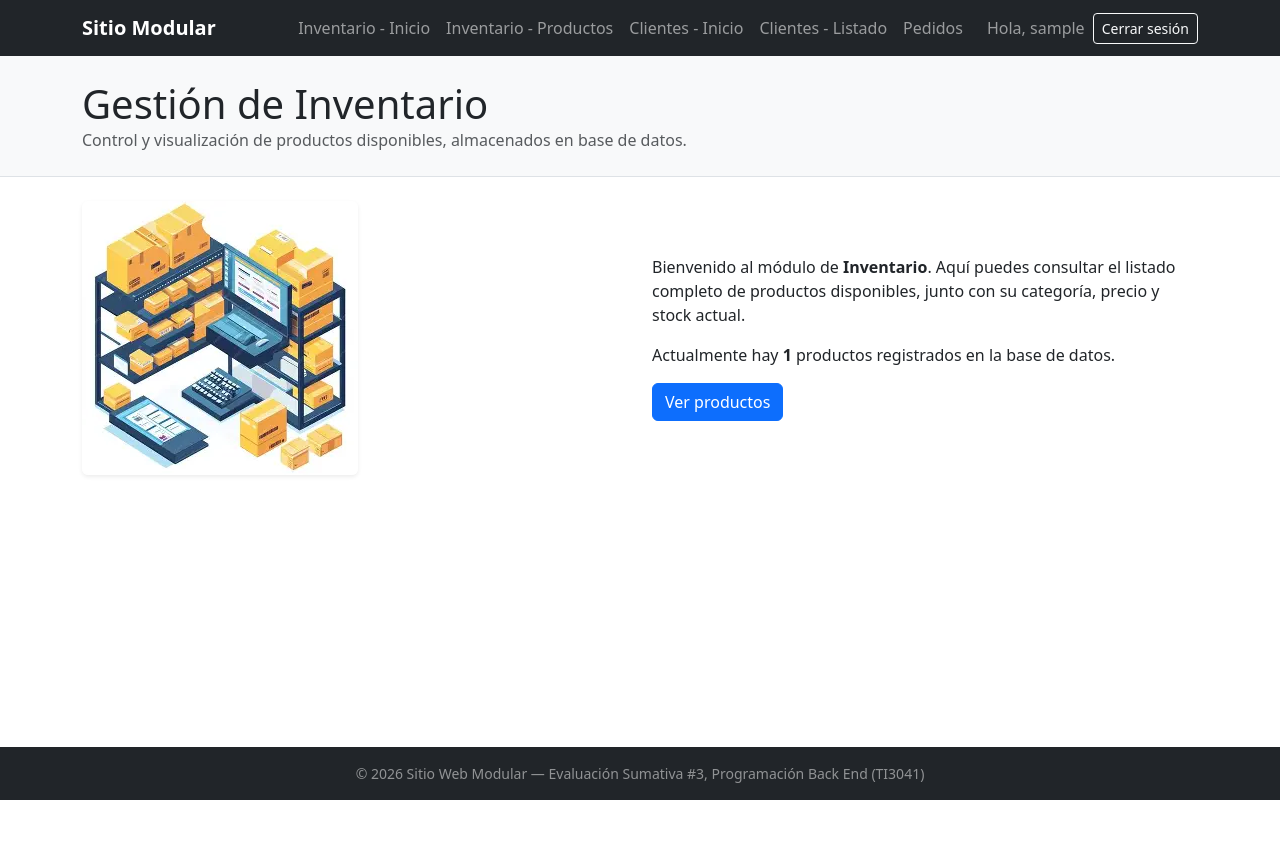
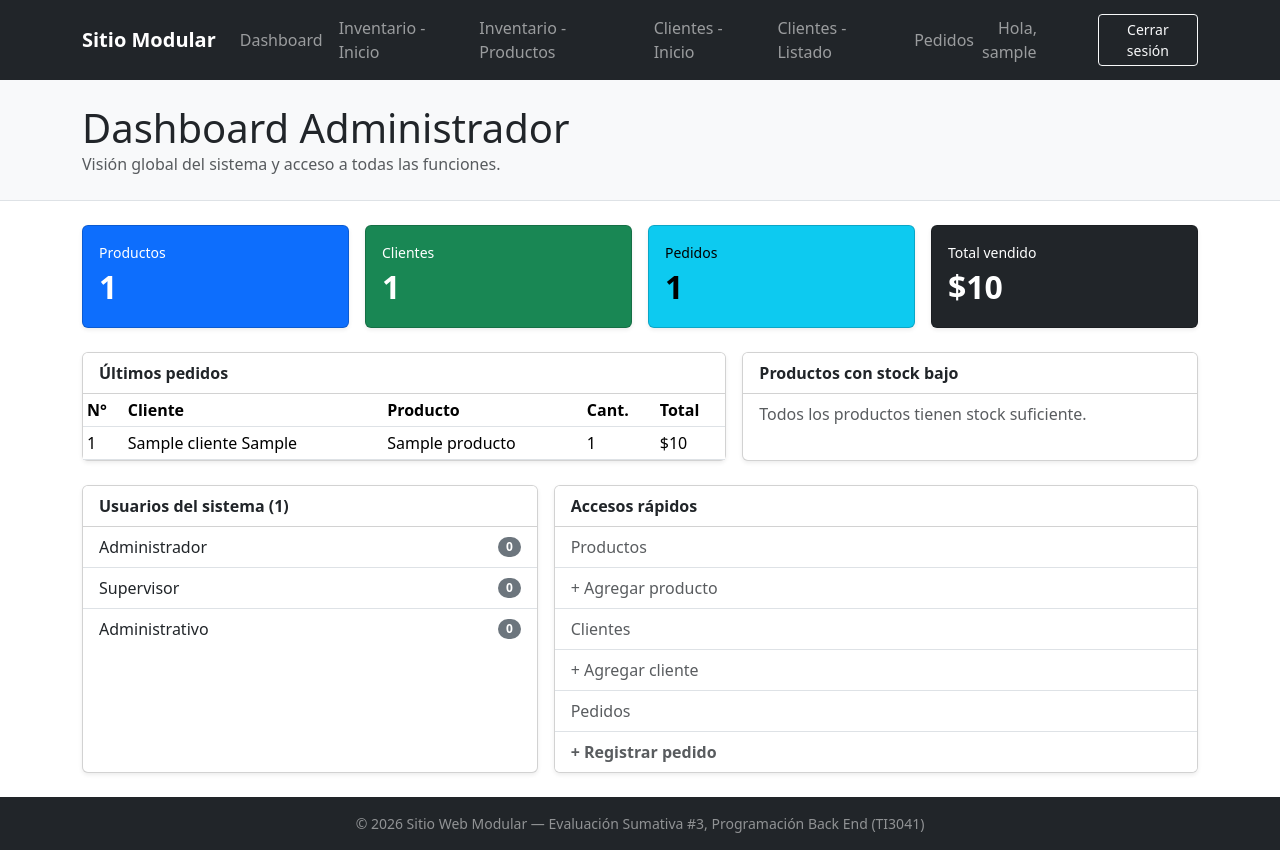
Before and after one commit to MarceloOrtiz777/Backend-Django, a Django app: page / in a window 1280 px wide. Before the commit the page ends 800 px from the top, so only its background shows below. Run offline with Django 5.2, Linux system fonts and the light colour scheme; a user stored in the database is signed in; tables that the repository leaves empty hold one stand-in row (values such as "Sample post"); parts of the project's set-up code (start-up, migrations or seed data) failed here and were passed over; some libraries are stand-ins or nearby versions.

Commit message:
dashboards creados

```diff
--- a/config/urls.py
+++ b/config/urls.py
@@ -1,7 +1,8 @@
 from django.contrib import admin
 from django.contrib.auth import views as auth_views
 from django.urls import path, include
-from inventarioApp import views as vinventario
+
+from config.views import dashboard
 
 urlpatterns = [
     path('admin/', admin.site.urls),
@@ -9,5 +10,5 @@ urlpatterns = [
     path('logout/', auth_views.LogoutView.as_view(), name='logout'),
     path('invent/', include('inventarioApp.urls')),
     path('clientes/', include('clientesApp.urls')),
-    path('', vinventario.inicio, name="home"),
+    path('', dashboard, name="home"),
 ]
--- /dev/null
+++ b/config/views.py
@@ -0,0 +1,75 @@
+from django.contrib.auth.decorators import login_required
+from django.contrib.auth.models import User
+from django.db.models import F, Sum
+from django.shortcuts import render
+from django.utils import timezone
+
+from clientesApp.models import Cliente, Pedido
+from inventarioApp.models import Producto
+
+# Un producto se considera con "stock bajo" desde esta cantidad hacia abajo
+# (es el mismo criterio que usa Producto.estado_stock).
+STOCK_BAJO = 5
+
+
+def perfil_de(user):
+    """Devuelve el perfil del usuario según su grupo (o None si no tiene ninguno)."""
+    grupos = set(user.groups.values_list('name', flat=True))
+    if user.is_superuser or 'Administrador' in grupos:
+        return 'Administrador'
+    if 'Supervisor' in grupos:
+        return 'Supervisor'
+    if 'Administrativo' in grupos:
+        return 'Administrativo'
+    return None
+
+
+def total_vendido(pedidos):
+    """Suma cantidad x precio de un conjunto de pedidos."""
+    return pedidos.aggregate(total=Sum(F('cantidad') * F('producto__precio')))['total'] or 0
+
+
+@login_required
+def dashboard(request):
+    """Muestra un panel distinto según el perfil del usuario autenticado."""
+    perfil = perfil_de(request.user)
+    ultimos_pedidos = Pedido.objects.select_related('cliente', 'producto')[:5]
+    stock_bajo = Producto.objects.filter(stock__lte=STOCK_BAJO).order_by('stock', 'nombre')
+
+    if perfil == 'Administrador':
+        contexto = {
+            'total_productos': Producto.objects.count(),
+            'total_clientes': Cliente.objects.count(),
+            'total_pedidos': Pedido.objects.count(),
+            'total_vendido': total_vendido(Pedido.objects.all()),
+            'ultimos_pedidos': ultimos_pedidos,
+            'stock_bajo': stock_bajo,
+            'total_usuarios': User.objects.count(),
+            'usuarios_por_perfil': [
+                (nombre, User.objects.filter(groups__name=nombre).count())
+                for nombre in ('Administrador', 'Supervisor', 'Administrativo')
+            ],
+        }
+        plantilla = 'dashboard/administrador.html'
+    elif perfil == 'Supervisor':
+        # Se compara contra el inicio del día local (sin usar __date, que en MySQL/MariaDB
+        # depende de tablas de zonas horarias que pueden no estar cargadas).
+        inicio_dia = timezone.localtime().replace(hour=0, minute=0, second=0, microsecond=0)
+        pedidos_hoy = Pedido.objects.filter(fecha_pedido__gte=inicio_dia)
+        contexto = {
+            'pedidos_hoy': pedidos_hoy.count(),
+            'vendido_hoy': total_vendido(pedidos_hoy),
+            'total_clientes': Cliente.objects.count(),
+            'ultimos_pedidos': ultimos_pedidos,
+            'stock_bajo': stock_bajo,
+        }
+        plantilla = 'dashboard/supervisor.html'
+    elif perfil == 'Administrativo':
+        contexto = {'ultimos_pedidos': ultimos_pedidos}
+        plantilla = 'dashboard/administrativo.html'
+    else:
+        contexto = {}
+        plantilla = 'dashboard/sin_perfil.html'
+
+    contexto['perfil'] = perfil
+    return render(request, plantilla, contexto)
--- a/templates/base.html
+++ b/templates/base.html
@@ -19,6 +19,7 @@
             <div class="collapse navbar-collapse" id="navbarMenu">
                 <ul class="navbar-nav ms-auto align-items-lg-center">
                     {% if user.is_authenticated %}
+                    <li class="nav-item"><a class="nav-link" href="{% url 'home' %}">Dashboard</a></li>
                     <li class="nav-item"><a class="nav-link" href="/invent/">Inventario - Inicio</a></li>
                     <li class="nav-item"><a class="nav-link" href="/invent/productos/">Inventario - Productos</a></li>
                     <li class="nav-item"><a class="nav-link" href="/clientes/">Clientes - Inicio</a></li>
--- /dev/null
+++ b/templates/dashboard/_accesos.html
@@ -0,0 +1,23 @@
+<div class="card shadow-sm h-100">
+    <div class="card-header bg-white fw-bold">Accesos rápidos</div>
+    <div class="list-group list-group-flush">
+        {% if perms.inventarioApp.view_producto %}
+        <a href="{% url 'productos' %}" class="list-group-item list-group-item-action">Productos</a>
+        {% endif %}
+        {% if perms.inventarioApp.add_producto %}
+        <a href="{% url 'producto_crear' %}" class="list-group-item list-group-item-action">+ Agregar producto</a>
+        {% endif %}
+        {% if perms.clientesApp.view_cliente %}
+        <a href="{% url 'home_clientes_listado' %}" class="list-group-item list-group-item-action">Clientes</a>
+        {% endif %}
+        {% if perms.clientesApp.add_cliente %}
+        <a href="{% url 'cliente_crear' %}" class="list-group-item list-group-item-action">+ Agregar cliente</a>
+        {% endif %}
+        {% if perms.clientesApp.view_pedido %}
+        <a href="{% url 'pedidos' %}" class="list-group-item list-group-item-action">Pedidos</a>
+        {% endif %}
+        {% if perms.clientesApp.add_pedido %}
+        <a href="{% url 'pedido_crear' %}" class="list-group-item list-group-item-action fw-bold">+ Registrar pedido</a>
+        {% endif %}
+    </div>
+</div>
--- /dev/null
+++ b/templates/dashboard/_stock_bajo.html
@@ -0,0 +1,15 @@
+<div class="card shadow-sm h-100">
+    <div class="card-header bg-white fw-bold">Productos con stock bajo</div>
+    <ul class="list-group list-group-flush">
+        {% for producto in stock_bajo %}
+        <li class="list-group-item d-flex justify-content-between align-items-center">
+            {{ producto.nombre }}
+            <span class="badge {% if producto.stock == 0 %}bg-dark{% else %}bg-danger{% endif %}">
+                {% if producto.stock == 0 %}Agotado{% else %}{{ producto.stock }} un.{% endif %}
+            </span>
+        </li>
+        {% empty %}
+        <li class="list-group-item text-muted">Todos los productos tienen stock suficiente.</li>
+        {% endfor %}
+    </ul>
+</div>
--- /dev/null
+++ b/templates/dashboard/_ultimos_pedidos.html
@@ -0,0 +1,21 @@
+<div class="card shadow-sm h-100">
+    <div class="card-header bg-white fw-bold">Últimos pedidos</div>
+    <div class="table-responsive">
+        <table class="table table-sm mb-0 align-middle">
+            <thead><tr><th>N°</th><th>Cliente</th><th>Producto</th><th>Cant.</th><th>Total</th></tr></thead>
+            <tbody>
+                {% for pedido in ultimos_pedidos %}
+                <tr>
+                    <td>{{ pedido.pk }}</td>
+                    <td>{{ pedido.cliente }}</td>
+                    <td>{{ pedido.producto.nombre }}</td>
+                    <td>{{ pedido.cantidad }}</td>
+                    <td>${{ pedido.total }}</td>
+                </tr>
+                {% empty %}
+                <tr><td colspan="5" class="text-center text-muted">Aún no hay pedidos.</td></tr>
+                {% endfor %}
+            </tbody>
+        </table>
+    </div>
+</div>
--- /dev/null
+++ b/templates/dashboard/administrador.html
@@ -0,0 +1,52 @@
+{% extends 'base.html' %}
+
+{% block title %}Dashboard Administrador{% endblock %}
+{% block header %}Dashboard Administrador{% endblock %}
+{% block subheader %}<p class="text-muted mb-0">Visión global del sistema y acceso a todas las funciones.</p>{% endblock %}
+
+{% block content %}
+<div class="row g-3 mb-4">
+    <div class="col-6 col-lg-3">
+        <div class="card text-bg-primary shadow-sm"><div class="card-body">
+            <div class="small">Productos</div><div class="fs-2 fw-bold">{{ total_productos }}</div>
+        </div></div>
+    </div>
+    <div class="col-6 col-lg-3">
+        <div class="card text-bg-success shadow-sm"><div class="card-body">
+            <div class="small">Clientes</div><div class="fs-2 fw-bold">{{ total_clientes }}</div>
+        </div></div>
+    </div>
+    <div class="col-6 col-lg-3">
+        <div class="card text-bg-info shadow-sm"><div class="card-body">
+            <div class="small">Pedidos</div><div class="fs-2 fw-bold">{{ total_pedidos }}</div>
+        </div></div>
+    </div>
+    <div class="col-6 col-lg-3">
+        <div class="card text-bg-dark shadow-sm"><div class="card-body">
+            <div class="small">Total vendido</div><div class="fs-2 fw-bold">${{ total_vendido }}</div>
+        </div></div>
+    </div>
+</div>
+
+<div class="row g-3 mb-4">
+    <div class="col-lg-7">{% include 'dashboard/_ultimos_pedidos.html' %}</div>
+    <div class="col-lg-5">{% include 'dashboard/_stock_bajo.html' %}</div>
+</div>
+
+<div class="row g-3">
+    <div class="col-lg-5">
+        <div class="card shadow-sm h-100">
+            <div class="card-header bg-white fw-bold">Usuarios del sistema ({{ total_usuarios }})</div>
+            <ul class="list-group list-group-flush">
+                {% for nombre, cantidad in usuarios_por_perfil %}
+                <li class="list-group-item d-flex justify-content-between align-items-center">
+                    {{ nombre }}
+                    <span class="badge bg-secondary rounded-pill">{{ cantidad }}</span>
+                </li>
+                {% endfor %}
+            </ul>
+        </div>
+    </div>
+    <div class="col-lg-7">{% include 'dashboard/_accesos.html' %}</div>
+</div>
+{% endblock %}
```
Also changed, not shown: templates/dashboard/administrativo.html (added, +17 -0 lines), templates/dashboard/sin_perfil.html (added, +11 -0 lines), templates/dashboard/supervisor.html (added, +34 -0 lines).
